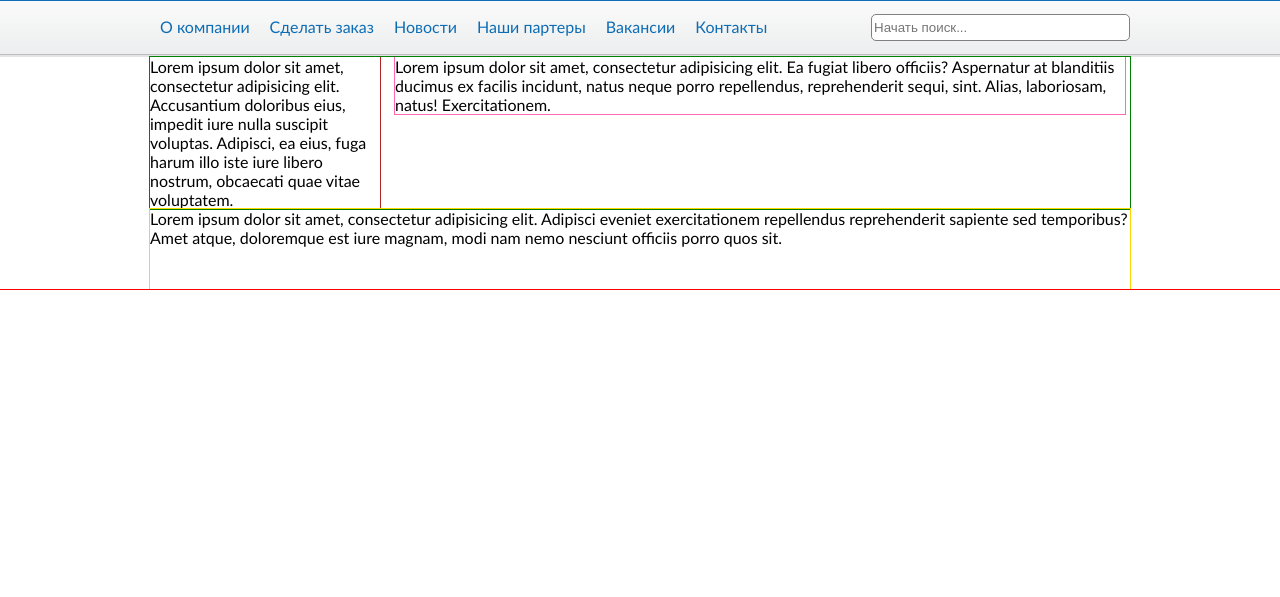
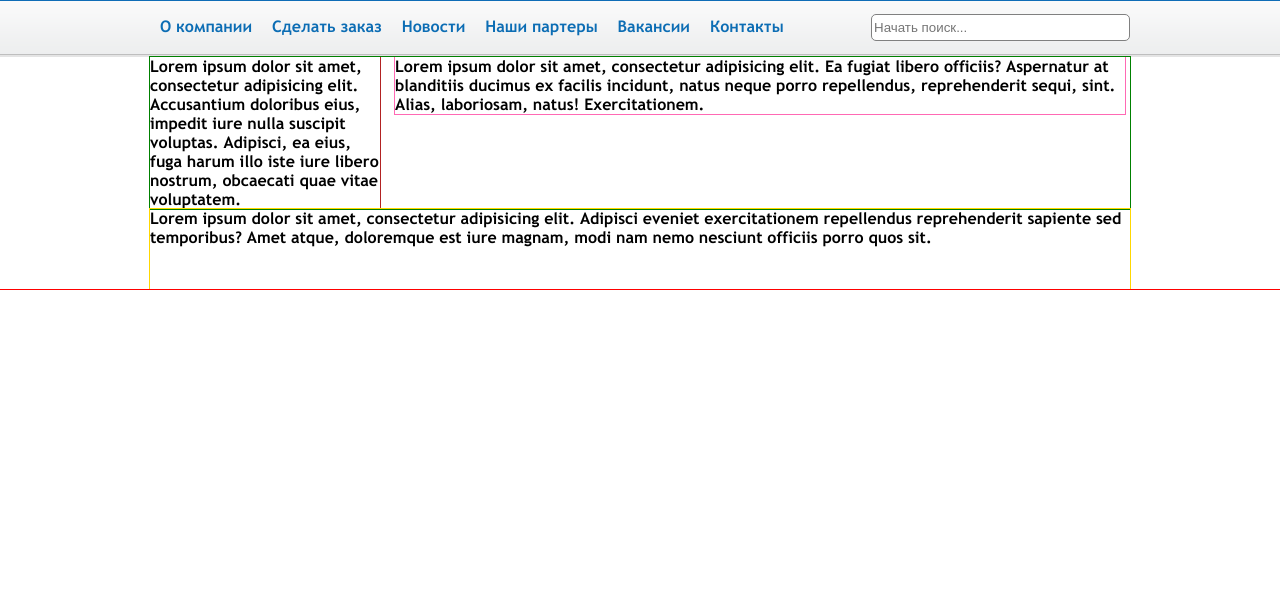
Before and after one commit to razvedos201/template, a plain HTML site: page index.html in a window 1280 px wide. Shown: the part 203-800 px from the top of the page. Drawn offline with Linux system fonts and the light colour scheme.

Commit message:
добавление шрифта

```diff
--- a/css/style.css
+++ b/css/style.css
@@ -1,3 +1,7 @@
+@font-face {
+    font-family: Trebuchet MS; /* Имя шрифта */
+    src: url(../fonts/trebuchet.ttf); /* Путь к файлу со шрифтом */
+}
 body, a {
     font-family: Trebuchet MS;
     color: #000;
```
Also changed, not shown: 1 other file.
